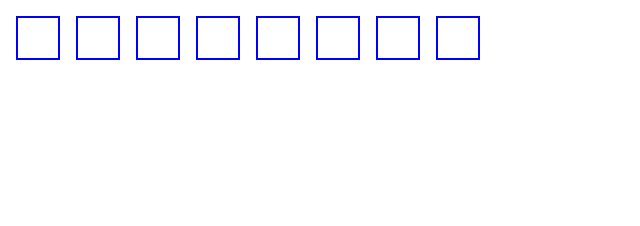
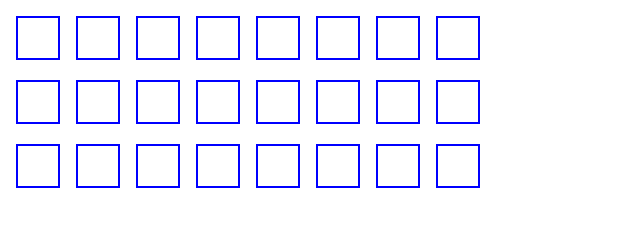
Before and after one commit to Am271/chain-reaction, a website: page public/index.html in a window 1280 px wide. Shown: the whole page, without its empty margins (0-640 px from the left). Drawn offline with Linux system fonts and the light colour scheme.

Commit message:
Added multiple layers

```diff
--- a/public/index.js
+++ b/public/index.js
@@ -9,19 +9,11 @@ class Node {
 	}
 }
 
-let container = document.getElementById('container');
-let rootBox = document.createElement('div');
-container.appendChild(rootBox);
-rootBox.classList.add('box');
-rootBox.style.display = 'inline-block';
-let root = new Node(rootBox);
-addRight(root, 8);
-
-function addRight(root, leng) {
+function addRight(root, rootLayer, leng) {
 	var tmpRoot = root;
 	for(i = 1; i < leng; i++) {
 		var item = document.createElement('div');
-		container.appendChild(item);
+		rootLayer.appendChild(item);
 		item.classList.add('box');
 		item.style.display = 'inline-block';
 		var newNode = new Node(item);
@@ -30,3 +22,26 @@ function addRight(root, leng) {
 		tmpRoot = newNode;
 	}
 }
+
+function addLayer() {
+	var newLayer = document.createElement('div');
+	var tmp = document.createElement('div');
+	container.appendChild(newLayer);
+	newLayer.appendChild(tmp);
+
+	tmp.classList.add('box');
+	var newRoot = new Node(tmp);
+	addRight(newRoot, newLayer, 8);
+	return newRoot;
+}
+
+let container = document.getElementById('container');
+// let rootBox = document.createElement('div');
+// let rootLayer = document.createElement('div');
+// container.appendChild(rootLayer);
+// rootLayer.appendChild(rootBox);
+
+// rootBox.classList.add('box');
+// let root = new Node(rootBox);
+// addRight(root, rootLayer, 8);
+let layers = [addLayer(), addLayer(), addLayer()];
--- a/public/styles.css
+++ b/public/styles.css
@@ -3,4 +3,5 @@
 	width: 5vh;
 	height: 5vh;
 	margin: 1vh;
+	display: inline-block;
 }
```
